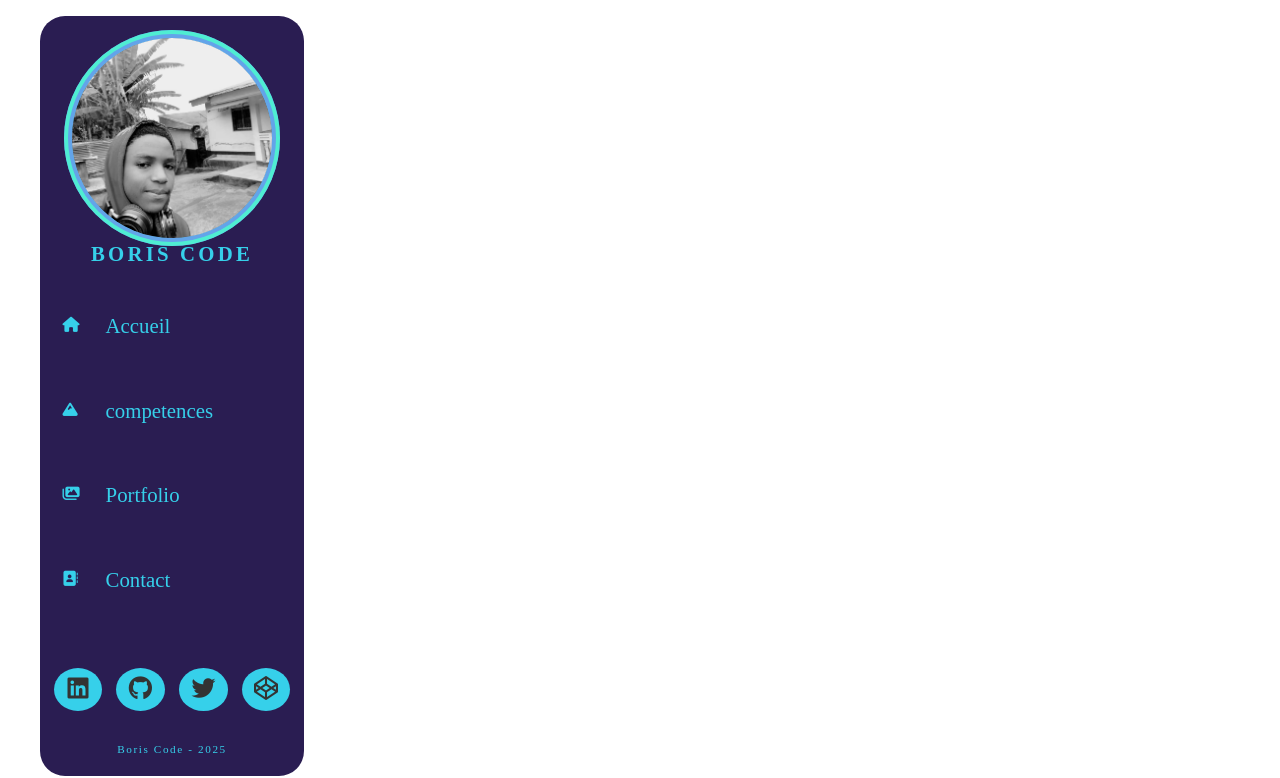
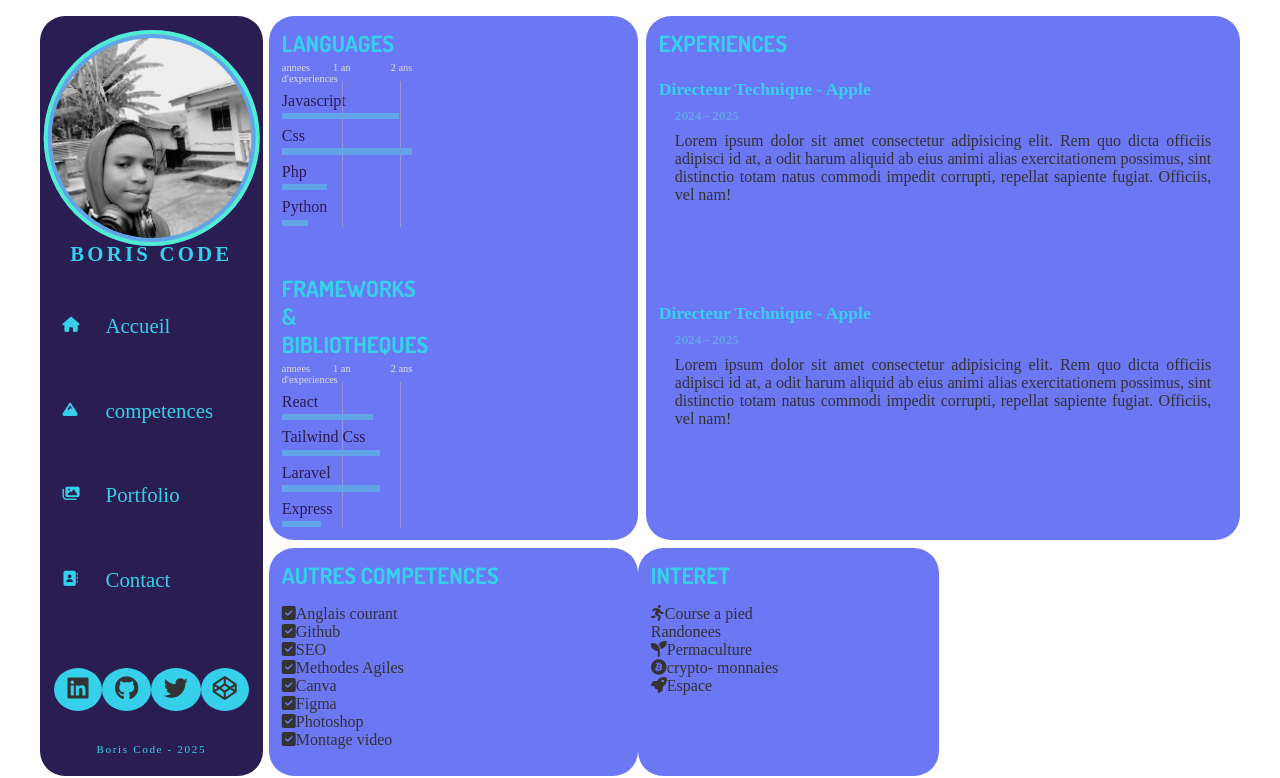
Before and after one commit to boris2442/my_cv_with_react, a React (Vite) app: page /competences in a window 1280 px wide. Shown: the top 778 px of the page. Built offline with nearby package versions, Linux system fonts and the light colour scheme; a web font is replaced by a local one.

Commit message:
styles of components otherSkills

```diff
--- a/src/components/knowledges/Hobbies.jsx
+++ b/src/components/knowledges/Hobbies.jsx
@@ -2,8 +2,30 @@ import React from 'react';
 
 const Hobbies = () => {
     return (
-        <div>
-            hobbies
+        <div className='hobbies'>
+            <h3>interet</h3>
+            <ul>
+                <li className='hobby'>
+                    <i className="fas fa-running"></i>
+                    <span>Course a pied</span>
+                </li>
+                <li className='hobby'>
+                    <i className="fas fa-hikking"></i>
+                    <span>Randonees</span>
+                </li>
+                <li className='hobby'>
+                    <i className="fas fa-seedling"></i>
+                    <span>Permaculture</span>
+                </li>
+                <li className='hobby'>
+                    <i className="fab fa-bitcoin"></i>
+                    <span>crypto- monnaies</span>
+                </li>
+                <li className='hobby'>
+                    <i className="fas fa-rocket"></i>
+                    <span>Espace</span>
+                </li>
+            </ul>
         </div>
     );
 };
--- a/src/components/knowledges/OtherSkills.jsx
+++ b/src/components/knowledges/OtherSkills.jsx
@@ -3,9 +3,31 @@ import React from 'react';
 const OtherSkills = () => {
     return (
 
-           <div className="otherSkills">
+        <div className="otherSkills">
             <h3>Autres competences</h3>
-           </div>
+            <div className="list">
+                <ul>
+                    <li>
+                        <i className="fas fa-check-square"></i>Anglais courant
+                    </li>
+                    <li>
+                        <i className="fas fa-check-square"></i>Github
+                    </li>
+                    <li>
+                        <i className="fas fa-check-square"></i>SEO
+                    </li>
+                    <li>
+                        <i className="fas fa-check-square"></i>Methodes Agiles
+                    </li>
+                </ul>
+                <ul>
+                    <li><i className="fas fa-check-square"></i>Canva</li>
+                    <li><i className="fas fa-check-square"></i>Figma</li>
+                    <li><i className="fas fa-check-square"></i>Photoshop</li>
+                    <li><i className="fas fa-check-square"></i>Montage video</li>
+                </ul>
+            </div>
+        </div>
 
     );
 };
--- a/src/components/knowledges/ProgressBar.jsx
+++ b/src/components/knowledges/ProgressBar.jsx
@@ -22,7 +22,7 @@ const ProgressBar = (props) => {
                                 <div className="progress">
                                     <div className="progressBarValue" style={{ width: progressBar }}></div>
                                 </div>
-                                {/* <span className="xp">{item.xp} ans</span>  */}
+
                             </div>
                         )
                     })
--- a/src/pages/Knowledges.jsx
+++ b/src/pages/Knowledges.jsx
@@ -7,7 +7,7 @@ import OtherSkills from '../components/knowledges/OtherSkills';
 
 const Knowledges = () => {
     return (
-        <div className='knwolwdges'>
+        <div className='knowledges'>
             <Navigation />
             <div className="knowledgesContent">
                 <Languages />
--- a/src/styles/pages/_knowledges.scss
+++ b/src/styles/pages/_knowledges.scss
@@ -0,0 +1,183 @@
+.knowledges{
+      .knowledgesContent{
+        min-height: $minHeight;
+        overflow: hidden;
+        position: relative;
+        width: 100%;
+        display: grid;
+        grid-template-columns: 38% 1fr 1fr;
+        grid-template-rows: 70% 30%;
+       grid-template-areas:
+        "L E E"
+        "O O H";
+        .languagesFrameworks, .experience, .otherSkills, .hobbies{
+            background: $color-2;
+            border-radius: $borderRadius;
+            padding: .8rem;
+        }
+        h3{
+            font-size: 1.4rem;
+            margin-bottom: 1rem;
+            color: $color-5;
+            font-family: $font-2;
+                 text-transform: uppercase;
+
+        }
+        .languagesFrameworks{
+            grid-area: L;
+            margin-bottom: .5rem;
+            display: grid;
+             grid-template-columns: 38% 1fr;
+           grid-template-rows: 1fr 1fr;
+          grid-template-areas:
+          "L"
+          "F";
+          .languagesDisplay{
+           grid-area: L;
+          }
+          .frameworksDisplay{
+            grid-area: F;
+          }
+          h3{
+            margin-bottom: .3rem;
+          }
+          .years{
+            font-size: .65rem;
+            display: flex;
+            justify-content: space-between;
+            color:$white;
+
+            span{
+                width: 36%;
+                &:nth-child(2){
+                    text-align: center;
+                    width: 20%;
+                }
+                &:nth-child(3){
+                    text-align: right;
+                    width: 44%;
+                }
+                 &:nth-child(2):before,
+                &:nth-child(3):before{
+                    content:'';
+                    background: rgba(189, 179, 179, 0.5);
+                    position: absolute;
+                    height: 146px;
+                    width: 1px;
+                    transform: translate(9px, 19px);
+                 }
+            }
+          }
+          .languagesList{
+         padding-top: .5rem;
+         li{
+            color:$color-1;
+         }
+         .progressBar{
+            height: .4rem;
+            background: transparent;
+            border-radius: 50px;
+            margin-top: .2rem;
+            position: relative;
+            &:after{
+                content:'';
+                position: absolute;
+                background-color: $color-3;
+                height:.4rem ;
+                width: 0%;
+                animation: line 2s ease-out  forwards;
+                @keyframes line{
+                    to{
+                        width: 100%;
+                    }
+                }
+            }
+         }
+          }
+        }
+.experience{
+    grid-area: E;
+    margin: 0 0 .5rem .5rem;
+    display: grid;
+    grid-template-columns: 1fr;
+    grid-template-rows: 10% 1fr 1fr;
+    grid-template-areas:
+    "1"
+    "2"
+    "3";
+    h3{
+        grid-area: 1;
+    }
+    h4{
+        color:$color-5;
+        font-size: 1.1rem;
+    }
+    h5{
+        color:$color-3;
+        padding: .5rem 0 .5rem 1rem;
+    }
+    p{
+        text-align: justify;
+        padding: 0 1rem;
+    }
+    .exp-1{
+        grid-area: 2;
+    }
+     .exp-2{
+        grid-area: 3;
+     }
+}
+
+
+.otherSklls{
+    grid-area: 0;
+    margin-right: .5rem;
+    .list{
+        display: flex;
+        width: 80%;
+        height: 100%;
+        margin: 0 auto;
+       ul{
+        height: 80%;
+        display: grid;
+       }
+    }
+}
+
+
+
+
+
+
+
+
+
+
+
+
+
+
+
+
+
+
+
+
+
+
+
+
+
+
+
+
+
+
+
+
+
+
+
+
+      }
+}
```
